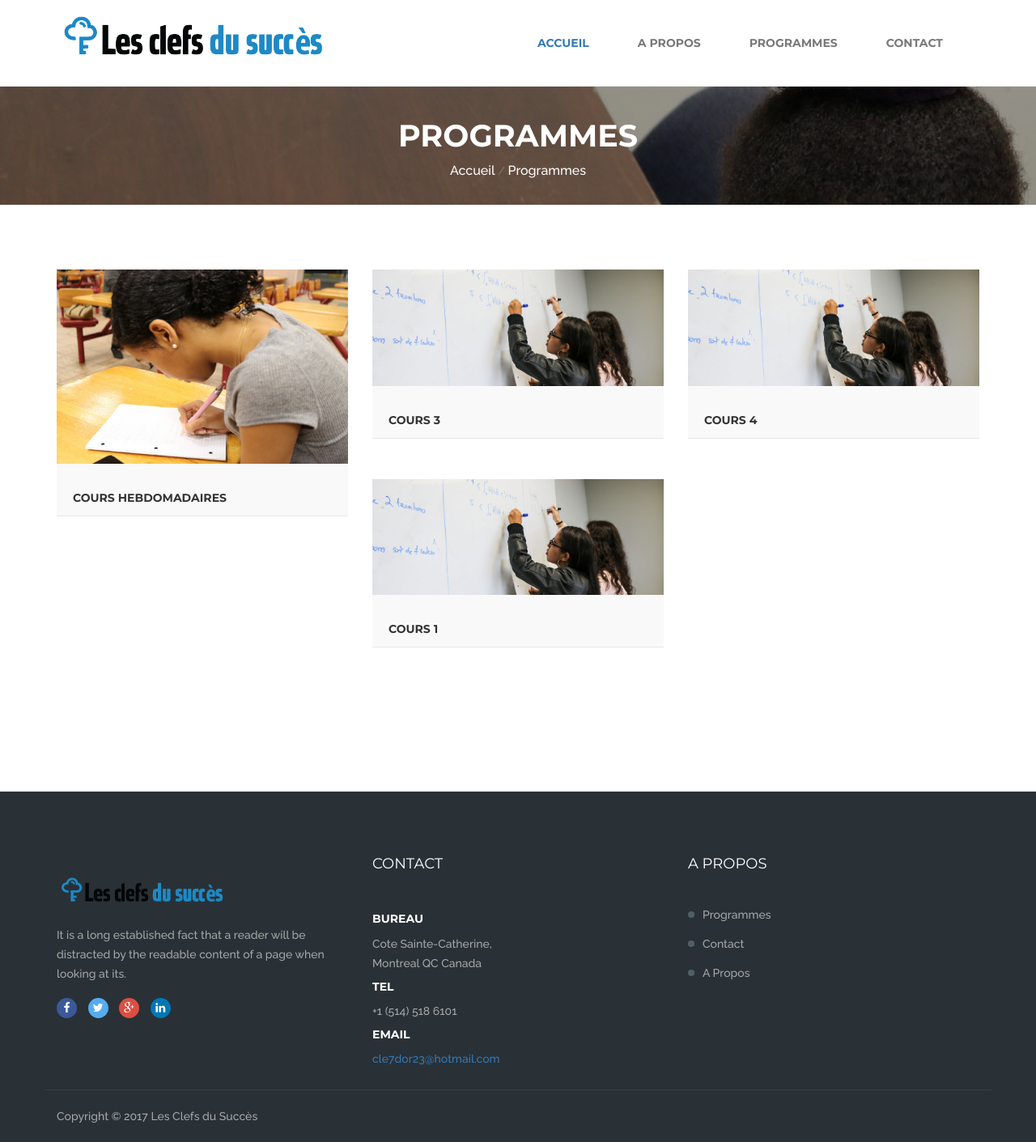
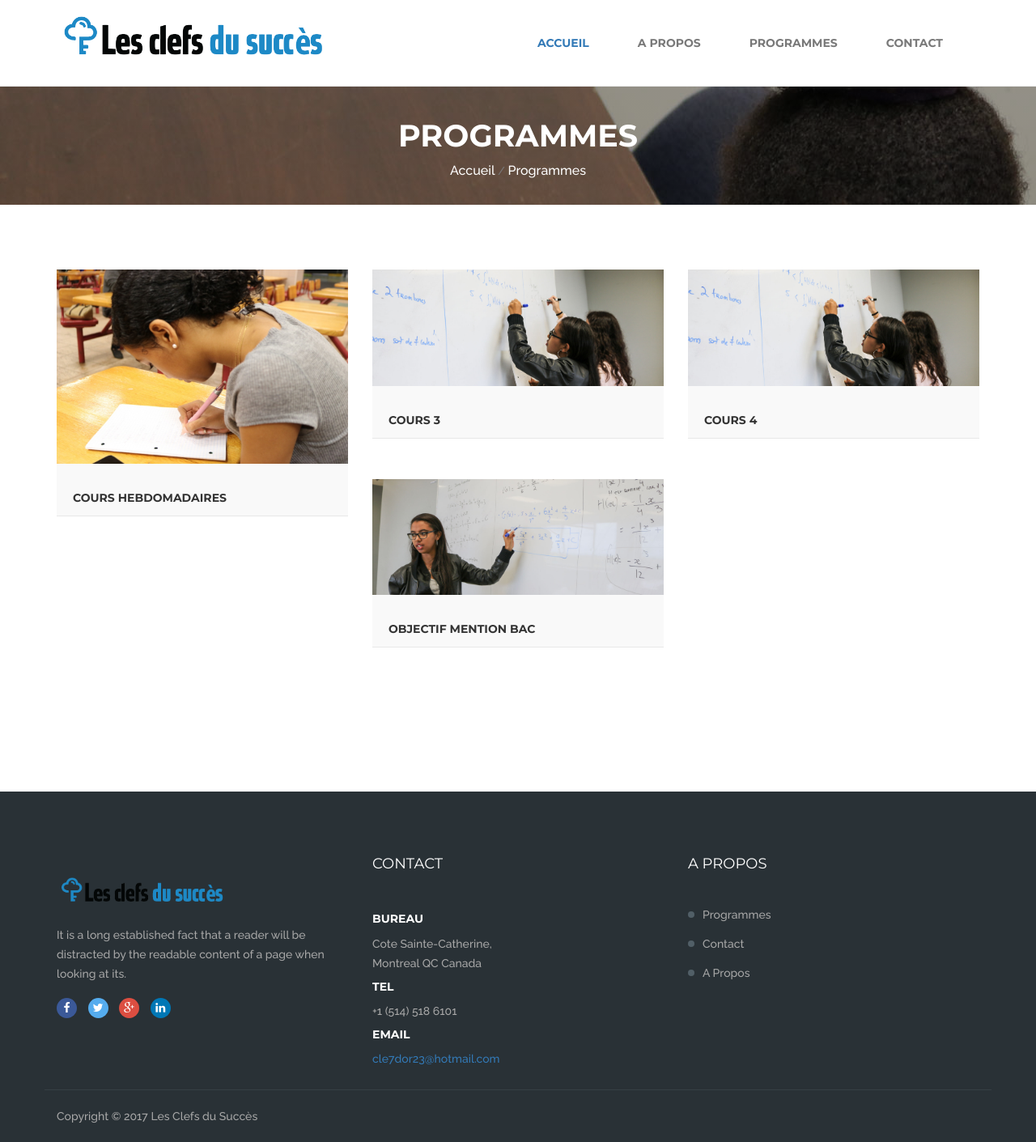
Before and after one commit to bkingg/les-clefs-pour-reussir, a Jekyll site: the page built from programmes.html, in a window 1280 px wide. Shown: the whole page at 81% size. Built offline with Jekyll 4.4.1, drawn with Linux system fonts in a browser that asks for light colours; some web fonts are replaced.

Commit message:
Update from Forestry.io - test.md

```diff
--- a/_programmes/test.md
+++ b/_programmes/test.md
@@ -1,8 +1,8 @@
 ---
 layout: programme
-title: Cours 1
+title: objectif mention bac
 date: 2017-07-29 00:00:00 +0000
-image: "/uploads/programme.jpg"
+image: "/uploads/5.jpg"
 ---
 ### A Web Of Words[![Link](https://www.smashingmagazine.com/images/link.svg)](https://www.smashingmagazine.com/2011/11/the-perfect-paragraph/#a-web-of-words)
 
```
